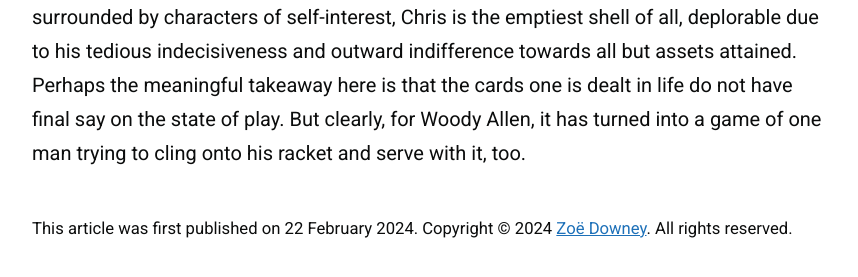
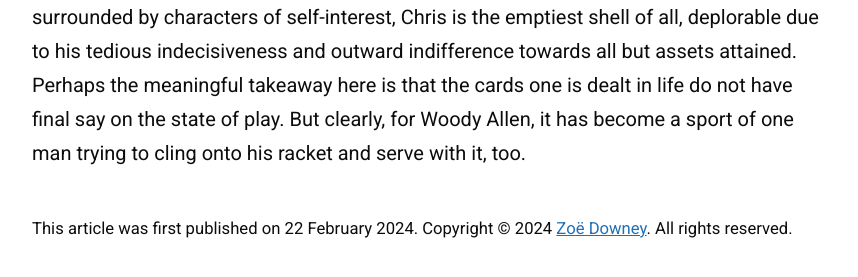
Before and after one commit to zoeurl/zoedowney.github.io, a Jekyll site: the page built from _posts/2024-2-22-match-point.md, in a window 1280 px wide and 900 px high, scrolled down 2900 px. Shown: the part 616-893 px from the top of the window, without its empty margins (208-1066 px from the left). Built offline with Jekyll 4.4.1, drawn with Linux system fonts in a browser that asks for light colours; some of the changed text lies outside the part shown.

Commit message:
Update 2024-2-22-match-point.md

```diff
--- a/_posts/2024-2-22-match-point.md
+++ b/_posts/2024-2-22-match-point.md
@@ -23,4 +23,4 @@
 
 It is on this essential, but worn-out, male conflict that _Match Point_ rests: does our protagonist choose wealth, standing and security tethered to a lukewarm coupling, or sacrifice it all for a less fortunate woman who draws him in wordlessly via her sirenesque, sexual magnetism? It is tiresome to sympathise with such a boyish predicament, or the ludicrous final act it unfurls. Still, _Match Point_ is sharper around the edges than Allen’s previous catalogue. It’s a cold and hollow piece, lacking in heart, but perhaps more faithful to life for it. Allen remains skilled in eliciting interest in moneyed mundanity, offering a slice of the everyday that is oftentimes more appealing than that itself. Above all, it’s a chilling exercise in fate, surrendering to the notion that existence has ‘no purpose, no design’—an honest thesis carelessly misapplied to enable its main character’s selfish dealings and conveniently sideline his culpability for them.
 
-The disappointment lingering post- _Match_ is that despite a particular focus on interiors: country estates, flats, offices, galleries—and a noticeable shoehorning in of the South Bank’s Tate Modern—its shortfall lies in an absence of _interiority_. Offered is a picturesque, one-sided view of prismatic London that, while accurate in its reflection of a cushy pedigree of privileged living, rarely critiques its hollow trappings. Its characters motivations are murky, their emotional leanings unclear. We hardly buy into the specificities of Chris’ affections; desires for Chloë or Nola based merely on the kinds of lives each represent to him—women (once again) reduced to types. And, although surrounded by characters of self-interest, Chris is the emptiest shell of all, deplorable due to his tedious indecisiveness and outward indifference towards all but assets attained. Perhaps the meaningful takeaway here is that the cards one is dealt in life do not have final say on the state of play. But clearly, for Woody Allen, it has turned into a game of one man trying to cling onto his racket and serve with it, too.
+The disappointment lingering post- _Match_ is that despite a particular focus on interiors: country estates, flats, offices, galleries—and a noticeable shoehorning in of the South Bank’s Tate Modern—its shortfall lies in an absence of _interiority_. Offered is a picturesque, one-sided view of prismatic London that, while accurate in its reflection of a cushy pedigree of privileged living, rarely critiques its hollow trappings. Its characters motivations are murky, their emotional leanings unclear. We hardly buy into the specificities of Chris’ affections; desires for Chloë or Nola based merely on the kinds of lives each represent to him—women (once again) reduced to types. And, although surrounded by characters of self-interest, Chris is the emptiest shell of all, deplorable due to his tedious indecisiveness and outward indifference towards all but assets attained. Perhaps the meaningful takeaway here is that the cards one is dealt in life do not have final say on the state of play. But clearly, for Woody Allen, it has become a sport of one man trying to cling onto his racket and serve with it, too.
```
